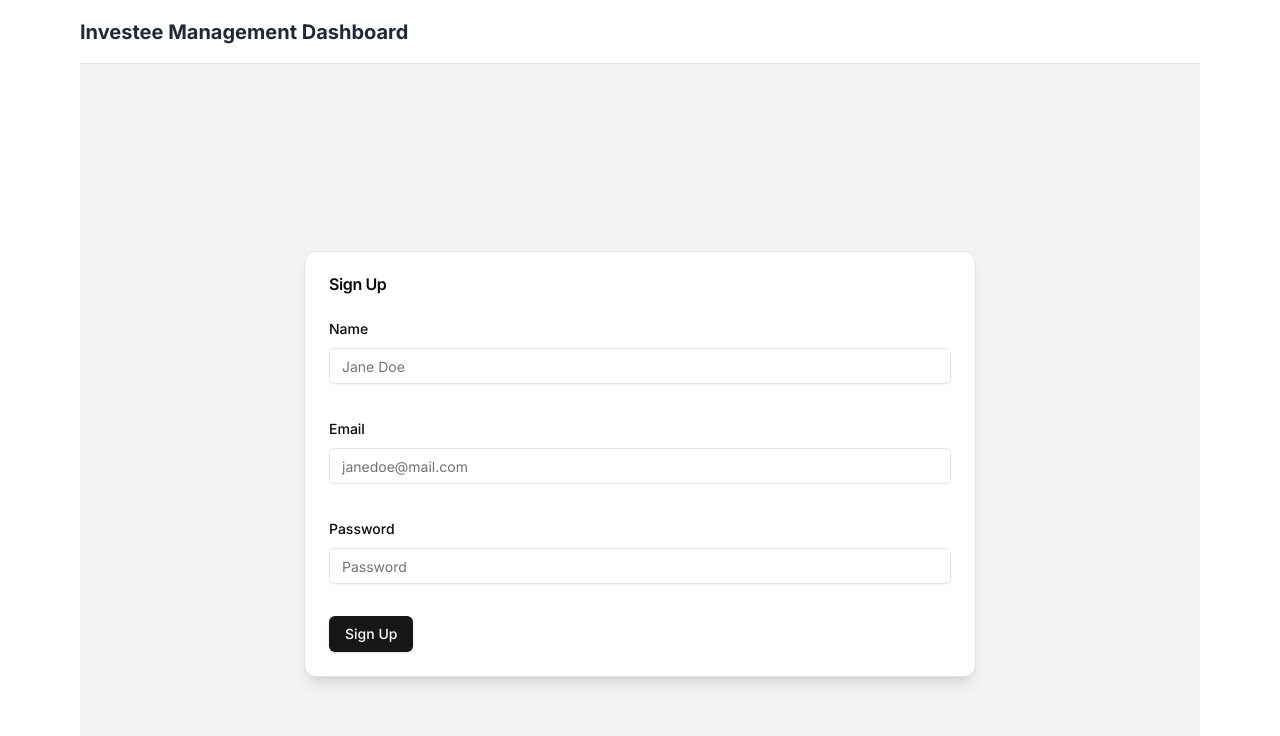
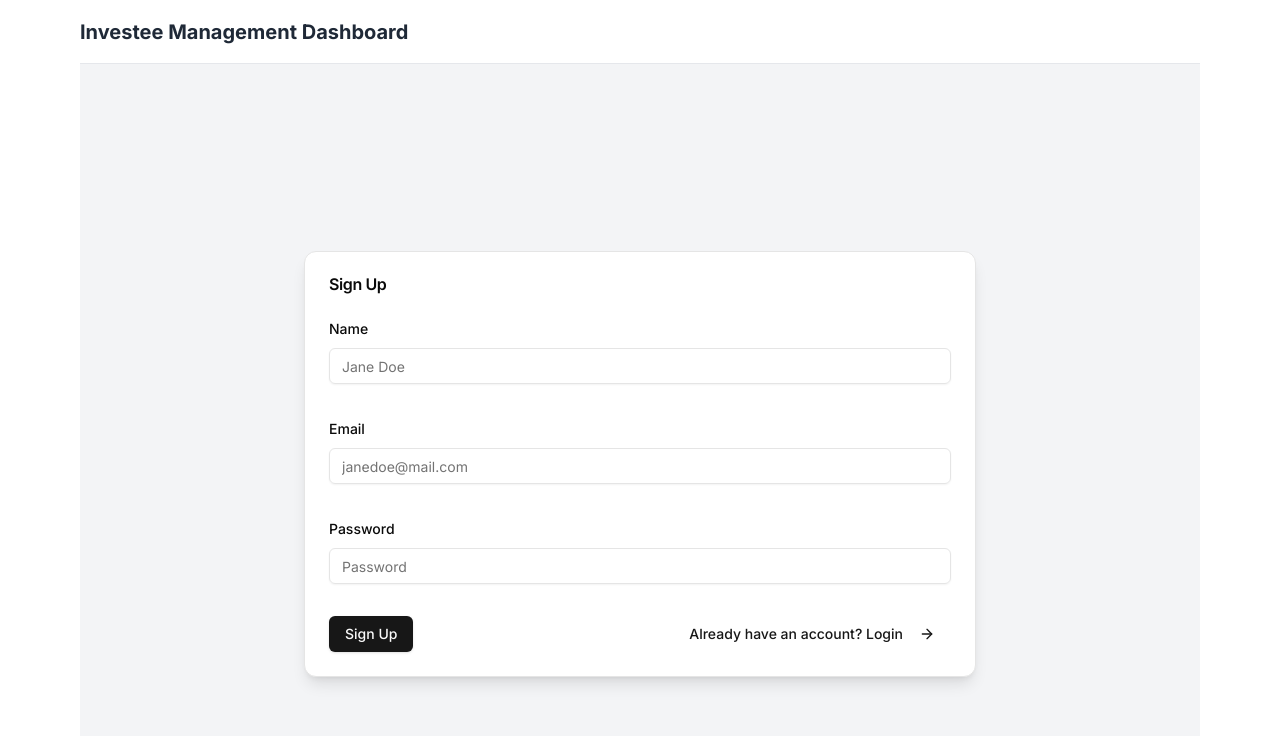
Before and after one commit to takahiromitsui/investees-management, a Next.js app in the folder frontend/: page /sign-up in a window 1280 px wide. Shown: the top 736 px of the page. Built offline with nearby package versions, Linux system fonts and the light colour scheme; no server answers.

Commit message:
feat: add another option to auth

```diff
--- a/frontend/src/components/login.tsx
+++ b/frontend/src/components/login.tsx
@@ -15,9 +15,11 @@ import { Input } from './ui/input';
 import { redirect } from 'next/navigation';
 import { toast } from 'sonner';
 import { Card, CardContent, CardHeader, CardTitle } from '@/components/ui/card';
-import { Button } from './ui/button';
+import { Button, buttonVariants } from './ui/button';
 import { postLogin } from '@/api/auth';
 import { useAuth } from './providers';
+import Link from 'next/link';
+import { ArrowRight } from 'lucide-react';
 
 const loginSchema = z.object({
 	email: z.string().email('Invalid email address'),
@@ -91,7 +93,18 @@ export function Login() {
 								</FormItem>
 							)}
 						/>
-						<Button type='submit'>Login</Button>
+						<div className='flex justify-between items-center'>
+							<Button type='submit'>Login</Button>
+							<Link
+								href='/sign-up'
+								className={buttonVariants({
+									variant: 'link',
+								})}
+							>
+								Don&apos;t have an account? Sign up
+								<ArrowRight className='h-4 w-4 ml-2' />
+							</Link>
+						</div>
 					</form>
 				</Form>
 			</CardContent>
--- a/frontend/src/components/sign-up.tsx
+++ b/frontend/src/components/sign-up.tsx
@@ -15,9 +15,10 @@ import { Input } from './ui/input';
 import { redirect } from 'next/navigation';
 import { toast } from 'sonner';
 import { Card, CardContent, CardHeader, CardTitle } from '@/components/ui/card';
-import { Button } from './ui/button';
+import { Button, buttonVariants } from './ui/button';
+import Link from 'next/link';
 import { postSignUp } from '@/api/auth';
-
+import { ArrowRight } from 'lucide-react';
 
 const signUpSchema = z.object({
 	name: z.string().min(1, 'Name is required'),
@@ -102,7 +103,18 @@ export function SignUp() {
 								</FormItem>
 							)}
 						/>
-						<Button type='submit'>Sign Up</Button>
+						<div className='flex justify-between items-center'>
+							<Button type='submit'>Sign Up</Button>
+							<Link
+								href='/login'
+								className={buttonVariants({
+									variant: 'link',
+								})}
+							>
+								Already have an account? Login
+								<ArrowRight className='h-4 w-4 ml-2' />
+							</Link>
+						</div>
 					</form>
 				</Form>
 			</CardContent>
```
